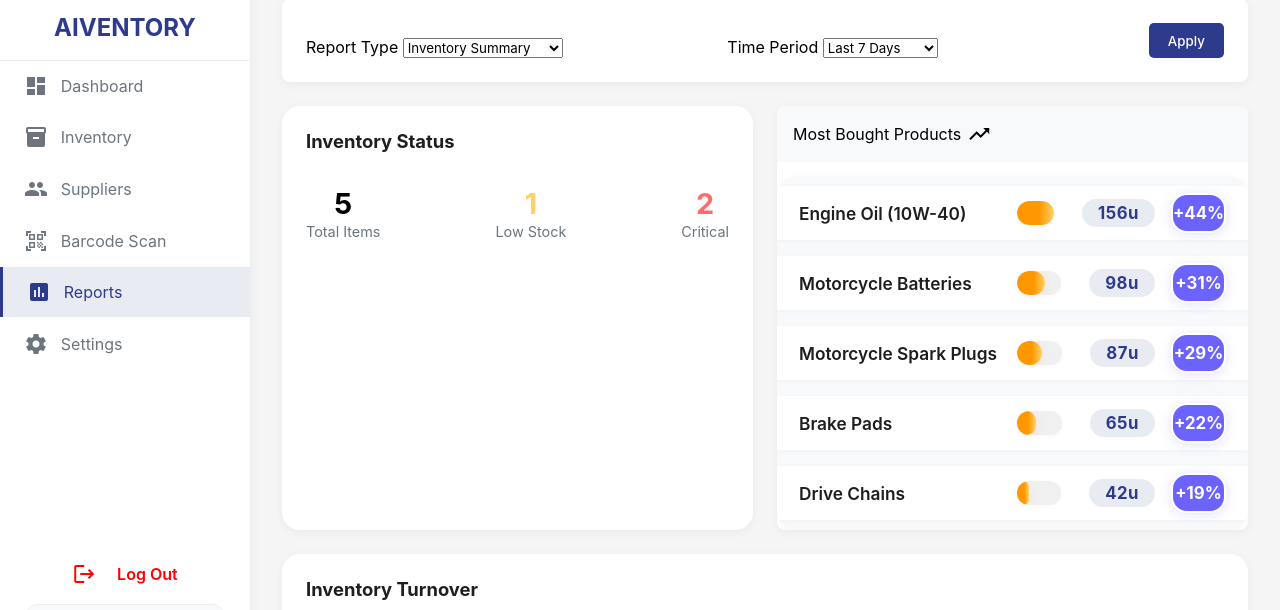
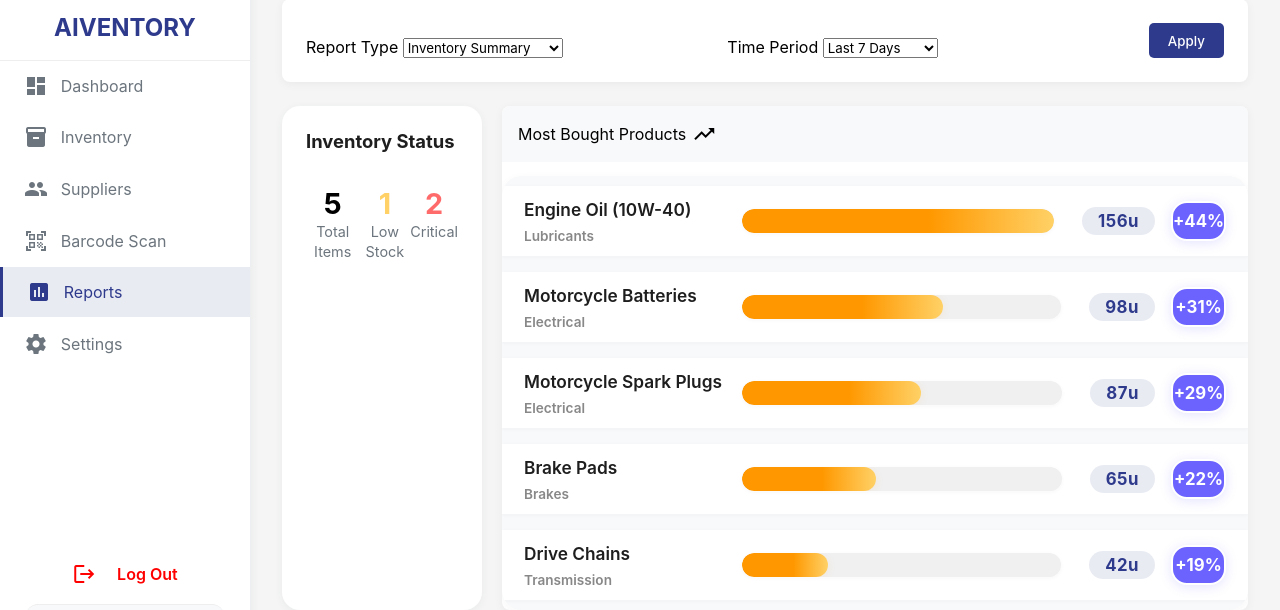
Before and after one commit to philipyourdad/AIVENTORY, a plain HTML site: page aiventory/reports.html in a window 1280 px wide. Shown: the part 111-721 px from the top of the page. Drawn offline with nearby package versions, Linux system fonts and the light colour scheme.

Commit message:
thankk god its friday, category

```diff
--- a/aiventory/js/reports.js
+++ b/aiventory/js/reports.js
@@ -12,32 +12,32 @@ document.addEventListener('DOMContentLoaded', function() {
         { id: 5, name: 'Motorcycle Spark Plugs', sku: 'SPK-NGK-005', currentStock: 65, threshold: 40, status: 'Good' }
     ];
 
-    // Sample purchase data for different time periods
+    // Sample purchase data for different time periods (updated with categories)
     const purchaseData = {
         '7days': [
-            { id: 2, name: 'Engine Oil (10W-40)', count: 45, percent: 12 },
-            { id: 1, name: 'Motorcycle Batteries', count: 32, percent: 8 },
-            { id: 5, name: 'Motorcycle Spark Plugs', count: 28, percent: 6 },
-            { id: 4, name: 'Brake Pads', count: 20, percent: 4 },
-            { id: 3, name: 'Drive Chains', count: 15, percent: 3 }
+            { id: 2, name: 'Engine Oil (10W-40)', count: 45, percent: 12, category: 'Lubricants' },
+            { id: 1, name: 'Motorcycle Batteries', count: 32, percent: 8, category: 'Electrical' },
+            { id: 5, name: 'Motorcycle Spark Plugs', count: 28, percent: 6, category: 'Electrical' },
+            { id: 4, name: 'Brake Pads', count: 20, percent: 4, category: 'Brakes' },
+            { id: 3, name: 'Drive Chains', count: 15, percent: 3, category: 'Transmission' }
         ],
         '30days': [
-            { id: 2, name: 'Engine Oil (10W-40)', count: 156, percent: 44 },
-            { id: 1, name: 'Motorcycle Batteries', count: 98, percent: 31 },
-            { id: 5, name: 'Motorcycle Spark Plugs', count: 87, percent: 29 },
-            { id: 4, name: 'Brake Pads', count: 65, percent: 22 },
-            { id: 3, name: 'Drive Chains', count: 42, percent: 19 }
+            { id: 2, name: 'Engine Oil (10W-40)', count: 156, percent: 44, category: 'Lubricants' },
+            { id: 1, name: 'Motorcycle Batteries', count: 98, percent: 31, category: 'Electrical' },
+            { id: 5, name: 'Motorcycle Spark Plugs', count: 87, percent: 29, category: 'Electrical' },
+            { id: 4, name: 'Brake Pads', count: 65, percent: 22, category: 'Brakes' },
+            { id: 3, name: 'Drive Chains', count: 42, percent: 19, category: 'Transmission' }
         ],
         '90days': [
-            { id: 2, name: 'Engine Oil (10W-40)', count: 432, percent: 43 },
-            { id: 1, name: 'Motorcycle Batteries', count: 287, percent: 31 },
-            { id: 5, name: 'Motorcycle Spark Plugs', count: 256, percent: 36 },
-            { id: 4, name: 'Brake Pads', count: 198, percent: 22 },
-            { id: 3, name: 'Drive Chains', count: 145, percent: 17 }
+            { id: 2, name: 'Engine Oil (10W-40)', count: 432, percent: 43, category: 'Lubricants' },
+            { id: 1, name: 'Motorcycle Batteries', count: 287, percent: 31, category: 'Electrical' },
+            { id: 5, name: 'Motorcycle Spark Plugs', count: 256, percent: 36, category: 'Electrical' },
+            { id: 4, name: 'Brake Pads', count: 198, percent: 22, category: 'Brakes' },
+            { id: 3, name: 'Drive Chains', count: 145, percent: 17, category: 'Transmission' }
         ]
     };
 
-    // Function to update the ranking bar list
+    // Function to update the ranking bar list (updated to include categories)
     function updateRankingBarList(timePeriod) {
         const rankingBarList = document.getElementById('rankingBarList');
         if (!rankingBarList) return;
@@ -48,7 +48,10 @@ document.addEventListener('DOMContentLoaded', function() {
             const barItem = document.createElement('div');
             barItem.className = 'ranking-bar-item';
             barItem.innerHTML = `
-                <div class="product-label">${item.name}</div>
+                <div class="product-label">
+                    ${item.name}
+                    <div class="product-category" style="font-size: 0.85rem; color: #888; margin-top: 4px;">${item.category}</div>
+                </div>
                 <div class="bar-container">
                     <div class="bar-fill" style="width: ${Math.round((item.count / maxCount) * 100)}%"></div>
                 </div>
--- a/aiventory/reports.html
+++ b/aiventory/reports.html
@@ -23,10 +23,9 @@
             display: flex;
             align-items: center;
             gap: 18px;
-            padding: 0 22px;
+            padding: 12px 22px;
             background: #fff;
-
-            min-height: 54px;
+            min-height: 70px;
             box-shadow: 0 1px 4px rgba(44,62,80,0.04);
             transition: box-shadow 0.2s, background 0.2s;
             position: relative;
@@ -41,12 +40,15 @@
             font-weight: 600;
             color: var(--dark, #222);
             font-size: 1.08rem;
-            white-space: nowrap;
-            overflow: hidden;
-            text-overflow: ellipsis;
             display: flex;
-            align-items: center;
-            gap: 8px;
+            flex-direction: column;
+            gap: 4px;
+        }
+        .product-category {
+            font-size: 0.85rem;
+            color: #888;
+            white-space: normal;
+            word-break: break-word;
         }
         .product-label .material-icons {
             font-size: 1.15rem;
@@ -369,8 +371,8 @@
 
 
             <div class="report-container">
-                <div class="report-summary">
-                    <div class="summary-card">
+                <div class="report-summary" style="display: flex; gap: 20px;">
+                    <div class="summary-card" style="width: 20%; min-width: 200px;">
                         <h3>Inventory Status</h3>
                         <div class="summary-stats">
                             <div class="stat-item">
@@ -387,7 +389,7 @@
                             </div>
                         </div>
                     </div>
-                    <div class="card">
+                    <div class="card" style="width: 80%;">
                         <div class="card-header" style="display: flex; align-items: center; gap: 6px;">
                             <span>Most Bought Products</span>
                             <span class="material-icons">trending_up</span>
```
Also changed, not shown: aiventory/dashboard.html (+2 -2 lines), aiventory/inventory.html (+1 -1 lines).
